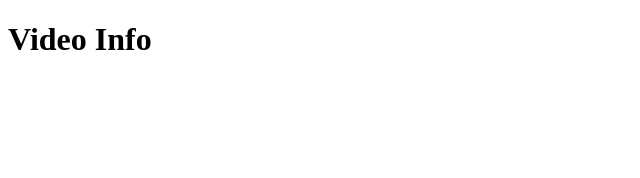
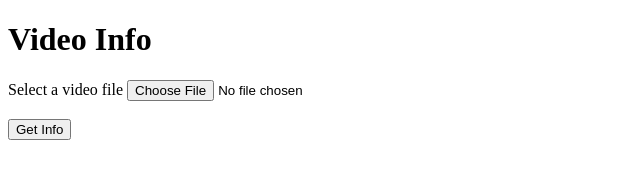
Before and after one commit to Adnan-Hussain22/Electron-Video-Info, an Electron app: page index.html in a window 1280 px wide. Shown: the whole page, without its empty margins (0-640 px from the left). Drawn offline with Linux system fonts and the light colour scheme.

Commit message:
selecting files

```diff
--- a/index.html
+++ b/index.html
@@ -8,5 +8,14 @@
 </head>
 <body>
     <h1>Video Info</h1>
+    <form>
+        <div>
+            <label>Select a video file</label>
+            <input type="file" accept="video/*">
+            <br/>
+            <br/>
+            <button type="submit">Get Info</button>
+        </div>
+    </form>
 </body>
 </html>
```
